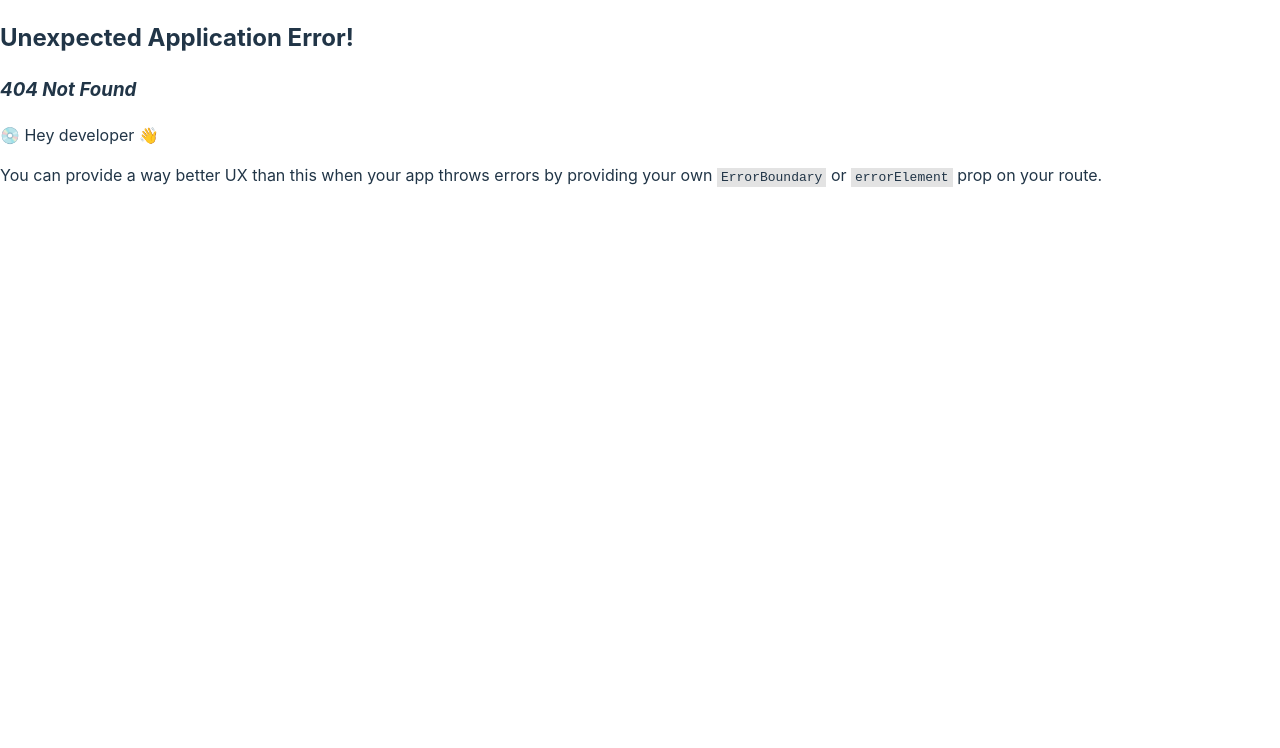
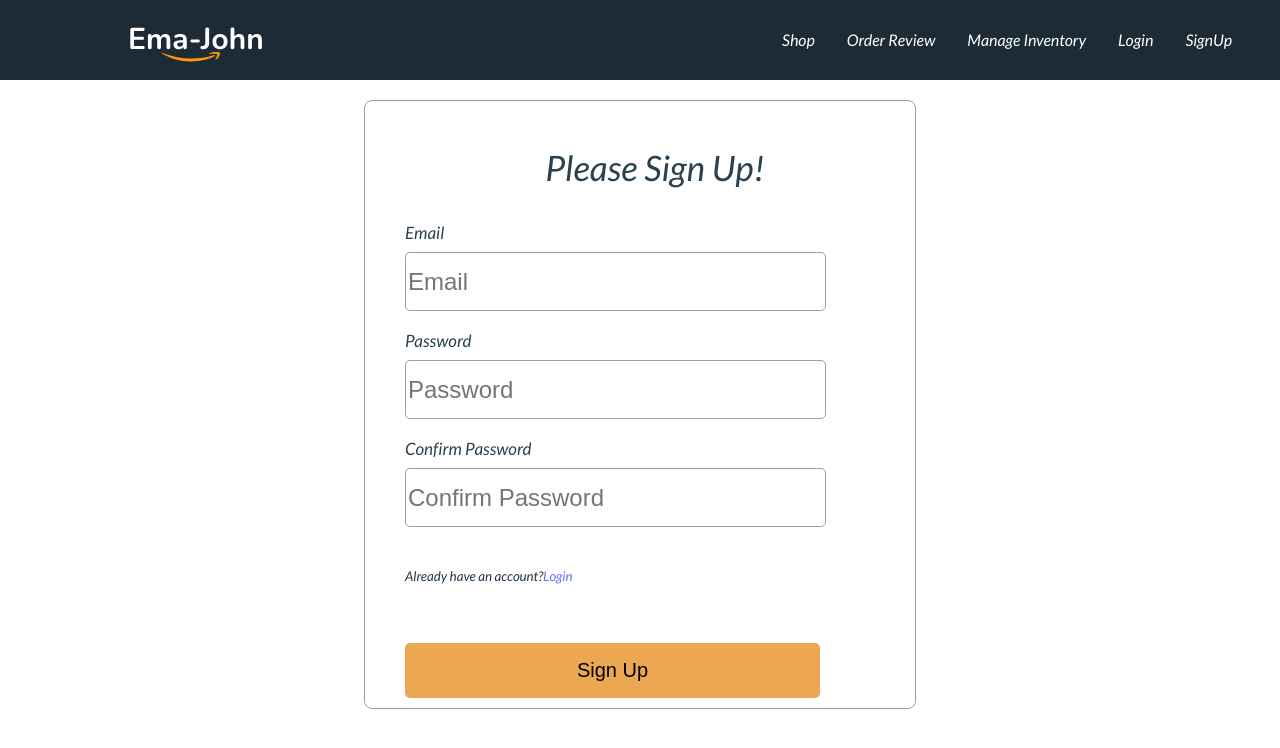
Before and after one commit to Nissan1998/ema-jhon-website, a React (Vite) app: page /signUp in a window 1280 px wide. Before the commit this address had no page. Shown: the top 748 px of the page. Built offline with nearby package versions, Linux system fonts and the light colour scheme; no server answers.

Commit message:
Authentication by firebase

```diff
--- a/package.json
+++ b/package.json
@@ -12,6 +12,7 @@
     "@fortawesome/fontawesome-svg-core": "^6.4.0",
     "@fortawesome/free-solid-svg-icons": "^6.4.0",
     "@fortawesome/react-fontawesome": "^0.2.0",
+    "firebase": "^9.20.0",
     "localforage": "^1.10.0",
     "match-sorter": "^6.3.1",
     "react": "^18.2.0",
--- a/src/Components/Header/Header.css
+++ b/src/Components/Header/Header.css
@@ -14,3 +14,10 @@
 .anchor a:hover {
   color: lightcoral;
 }
+.user-name {
+  color: yellow;
+  margin-left: 2rem;
+}
+.signOut-btn {
+  margin-left: 2rem;
+}
--- a/src/Components/Header/Header.jsx
+++ b/src/Components/Header/Header.jsx
@@ -1,17 +1,36 @@
-import React from "react";
+import React, { useContext } from "react";
 import "./Header.css";
 import logo from "../../images/Logo.svg";
 import { Link } from "react-router-dom";
+import { AuthContext } from "../../Providers/AuthProvider";
 
 const Header = () => {
+  const { user, LogOut } = useContext(AuthContext);
+  const handleLogOut = () => {
+    LogOut()
+      .then((result) => {})
+      .catch((error) => {
+        console.log(error);
+      });
+  };
+  console.log(user);
   return (
     <nav className="header">
       <img src={logo} alt="" />
       <div className="anchor">
         <Link to="/">Shop</Link>
         <Link to="/review">Order Review</Link>
-        <Link to="/manage inventory">Manage Inventory</Link>
+        <Link to="/inventory">Manage Inventory</Link>
         <Link to="/login">Login</Link>
+        <Link to="/signUp">SignUp</Link>
+        {user && (
+          <span className="user-name">
+            {user.email}
+            <button className="signOut-btn" onClick={handleLogOut}>
+              SingOut
+            </button>{" "}
+          </span>
+        )}
       </div>
     </nav>
   );
--- a/src/Components/Login/Login.jsx
+++ b/src/Components/Login/Login.jsx
@@ -1,9 +1,64 @@
-import React from "react";
+import React, { useContext, useState } from "react";
+import "./login.css";
+import { Link, useLocation, useNavigate } from "react-router-dom";
+import { AuthContext } from "../../Providers/AuthProvider";
 
 const Login = () => {
+  const { signIn } = useContext(AuthContext);
+  const navigate = useNavigate();
+  const location = useLocation();
+  console.log(location);
+  const from = location.state?.from?.pathname || "/";
+  console.log(from);
+  console.log(signIn);
+  const [error, setError] = useState("");
+  const handleLogin = (event) => {
+    event.preventDefault();
+    const form = event.target;
+    const email = form.email.value;
+    const password = form.password.value;
+    console.log(email, password);
+    setError("");
+    signIn(email, password)
+      .then((result) => {
+        const currentUser = result.user;
+        console.log(currentUser);
+        form.reset();
+        navigate(from, { replace: true });
+      })
+      .catch((error) => {
+        setError(error.message);
+      });
+  };
   return (
-    <div>
-      <h3>The login page upcoming</h3>
+    <div className="form-container ">
+      <h3 className="form-title">Please Login</h3>
+      <p>
+        <small>{error}</small>
+      </p>
+      <form onSubmit={handleLogin}>
+        <div className="form-control">
+          <label htmlFor="email">Email</label>
+          <input type="email" name="email" required id="" placeholder="Email" />
+        </div>
+        <div className="form-control">
+          <label htmlFor="password">Password</label>
+          <input
+            type="password"
+            name="password"
+            required
+            id=""
+            placeholder="Password"
+          />
+          <p>
+            <small>
+              Are you New To Ema-jhon?
+              <Link to="/signup">Create New Account</Link>
+            </small>
+          </p>
+        </div>
+        <input className="btn-submit" type="submit" value="Login" />
+      </form>
     </div>
   );
 };
--- /dev/null
+++ b/src/Components/Login/login.css
@@ -0,0 +1,58 @@
+.form-container {
+  width: 500px;
+  height: 100%;
+  padding: 10px;
+  margin: 20px auto;
+
+  border: 1px solid #95a0a7;
+  border-radius: 8px;
+  padding-left: 40px;
+}
+.form-title {
+  text-align: center;
+  font-family: "Lato";
+  font-style: normal;
+  font-weight: 800;
+  font-size: 35px;
+  line-height: 42px;
+  /* identical to box height */
+
+  letter-spacing: 0.0025em;
+
+  color: #2a414f;
+}
+.form-control label {
+  display: block;
+  font-family: "Lato";
+  font-style: normal;
+  font-weight: 400;
+  font-size: 17px;
+  line-height: 20px;
+  letter-spacing: 0.0015em;
+  margin-bottom: 9px;
+
+  color: #2a414f;
+}
+.form-control input {
+  width: 415px;
+  height: 55px;
+  font-size: 1.5em;
+  border: 1px solid #95a0a7;
+  border-radius: 5px;
+  margin-bottom: 20px;
+}
+.btn-submit {
+  width: 415px;
+  height: 55px;
+  border-radius: 5px;
+  border: none;
+  margin-top: 40px;
+  background-color: rgb(236, 167, 82);
+  font-size: 20px;
+}
+.btn-submit:hover {
+  background-color: rgb(248, 174, 62);
+}
+.text-error {
+  color: rgb(243, 52, 52);
+}
--- /dev/null
+++ b/src/Components/SignUp/Signup.jsx
@@ -0,0 +1,83 @@
+import React, { useContext, useState } from "react";
+import { Link } from "react-router-dom";
+import "./signup.css";
+import { AuthContext } from "../../Providers/AuthProvider";
+
+const Signup = () => {
+  const [error, setError] = useState("");
+  const { createUser } = useContext(AuthContext);
+  const handleSignUp = (event) => {
+    event.preventDefault();
+    const form = event.target;
+    const email = form.email.value;
+    const password = form.password.value;
+    const confirmPassword = form.confirmPassword.value;
+    setError("");
+    if (password !== confirmPassword) {
+      setError("Your Password did not match");
+      return;
+    } else if (password.length < 6) {
+      setError("password must be 6 characters");
+      return;
+    }
+    createUser(email, password)
+      .then((result) => {
+        const loggedUser = result.user;
+        console.log(loggedUser);
+      })
+      .catch((error) => {
+        setError(error.message);
+      });
+    console.log(email, password, confirmPassword);
+  };
+  return (
+    <div>
+      <div className="form-container ">
+        <h3 className="form-title">Please Sign Up!</h3>
+        <p>
+          <small className="text-error">{error}</small>
+        </p>
+        <form onSubmit={handleSignUp}>
+          <div className="form-control">
+            <label htmlFor="email">Email</label>
+            <input
+              type="email"
+              name="email"
+              required
+              id=""
+              placeholder="Email"
+            />
+          </div>
+          <div className="form-control">
+            <label htmlFor="password">Password</label>
+            <input
+              type="password"
+              name="password"
+              required
+              id=""
+              placeholder="Password"
+            />
+          </div>
+          <div className="form-control">
+            <label htmlFor="password">Confirm Password</label>
+            <input
+              type="password"
+              name="confirmPassword"
+              required
+              id=""
+              placeholder="Confirm Password"
+            />
+            <p>
+              <small>
+                Already have an account?<Link to="/login">Login</Link>
+              </small>
+            </p>
+          </div>
+          <input className="btn-submit" type="submit" value="Sign Up" />
+        </form>
+      </div>
+    </div>
+  );
+};
+
+export default Signup;
--- /dev/null
+++ b/src/Components/SignUp/signup.css
@@ -0,0 +1,3 @@
+.text-error {
+  color: rgb(243, 52, 52);
+}
--- /dev/null
+++ b/src/Firebase/firebase.config.js
@@ -0,0 +1,18 @@
+// Import the functions you need from the SDKs you need
+import { initializeApp } from "firebase/app";
+// TODO: Add SDKs for Firebase products that you want to use
+// https://firebase.google.com/docs/web/setup#available-libraries
+
+// Your web app's Firebase configuration
+const firebaseConfig = {
+  apiKey: "AIzaSyCKa9gSGVayX6bcuXgG46ozNjnpMKI6B3c",
+  authDomain: "ema-jhon-with-firebase-a-d73a1.firebaseapp.com",
+  projectId: "ema-jhon-with-firebase-a-d73a1",
+  storageBucket: "ema-jhon-with-firebase-a-d73a1.appspot.com",
+  messagingSenderId: "45347580616",
+  appId: "1:45347580616:web:89666b1f4e11342cef53fd",
+};
+
+// Initialize Firebase
+const app = initializeApp(firebaseConfig);
+export default app;
--- /dev/null
+++ b/src/Providers/AuthProvider.jsx
@@ -0,0 +1,45 @@
+import React, { createContext, useEffect, useState } from "react";
+import {
+  createUserWithEmailAndPassword,
+  getAuth,
+  onAuthStateChanged,
+  signInWithEmailAndPassword,
+  signOut,
+} from "firebase/auth";
+import app from "../Firebase/firebase.config";
+
+export const AuthContext = createContext(null);
+const auth = getAuth(app);
+
+const AuthProvider = ({ children }) => {
+  const [loading, setLoading] = useState(true);
+  const [user, setUser] = useState(null);
+  const createUser = (email, password) => {
+    setLoading(true);
+    return createUserWithEmailAndPassword(auth, email, password);
+  };
+  const signIn = (email, password) => {
+    setLoading(true);
+    return signInWithEmailAndPassword(auth, email, password);
+  };
+  const LogOut = () => {
+    return signOut(auth);
+  };
+  //   observer user auth state
+  useEffect(() => {
+    const unSubscribe = onAuthStateChanged(auth, (currentUser) => {
+      setUser(currentUser);
+      setLoading(false);
+    });
+    // stop Observing while unmounting
+    return () => {
+      return unSubscribe();
+    };
+  }, []);
+  const authInfo = { user, createUser, signIn, LogOut, loading };
+  return (
+    <AuthContext.Provider value={authInfo}>{children}</AuthContext.Provider>
+  );
+};
+
+export default AuthProvider;
--- /dev/null
+++ b/src/Routes/PrivetRoute.jsx
@@ -0,0 +1,18 @@
+import React, { useContext } from "react";
+import { AuthContext } from "../Providers/AuthProvider";
+import { Navigate, useLocation } from "react-router-dom";
+
+const PrivetRoute = ({ children }) => {
+  const { user, loading } = useContext(AuthContext);
+  const location = useLocation();
+  console.log(location);
+  if (loading) {
+    return <div>Loading.......</div>;
+  }
+  if (user) {
+    return children;
+  }
+  return <Navigate to="/login" state={{ from: location }} replace></Navigate>;
+};
+
+export default PrivetRoute;
--- a/src/index.css
+++ b/src/index.css
@@ -1,5 +1,6 @@
+@import url("https://fonts.googleapis.com/css2?family=EB+Garamond:wght@500&family=Lato:ital@1&family=Poppins:wght@500&display=swap");
 :root {
-  font-family: Inter, system-ui, Avenir, Helvetica, Arial, sans-serif;
+  font-family: "Lato", sans-serif;
   line-height: 1.5;
   font-weight: 400;
 
--- a/src/main.jsx
+++ b/src/main.jsx
@@ -11,6 +11,10 @@ import Login from "./Components/Login/Login";
 import OrderSummary from "./Components/OrderSummary/OrderSummary";
 import cartProductLoader from "./Loaders/CarProductsLoader";
 import Checkout from "./Components/CheckOut/Checkout";
+import Signup from "./Components/SignUp/Signup";
+import SignUp from "./Components/SignUp/Signup";
+import AuthProvider from "./Providers/AuthProvider";
+import PrivetRoute from "./Routes/PrivetRoute";
 const router = createBrowserRouter([
   {
     path: "/",
@@ -27,22 +31,36 @@ const router = createBrowserRouter([
         loader: cartProductLoader,
       },
       {
-        path: "manage inventory",
-        element: <Inventory></Inventory>,
+        path: "inventory",
+        element: (
+          <PrivetRoute>
+            <Inventory></Inventory>
+          </PrivetRoute>
+        ),
       },
       {
         path: "checkout",
-        element: <Checkout></Checkout>,
+        element: (
+          <PrivetRoute>
+            <Checkout></Checkout>
+          </PrivetRoute>
+        ),
       },
       {
         path: "login",
         element: <Login></Login>,
+      },
+      {
+        path: "signUp",
+        element: <SignUp></SignUp>,
       },
     ],
   },
 ]);
 ReactDOM.createRoot(document.getElementById("root")).render(
   <React.StrictMode>
-    <RouterProvider router={router} />
+    <AuthProvider>
+      <RouterProvider router={router} />
+    </AuthProvider>
   </React.StrictMode>
 );
```
Also changed, not shown: 1 other file (tests, documents, lock files or other folders).
